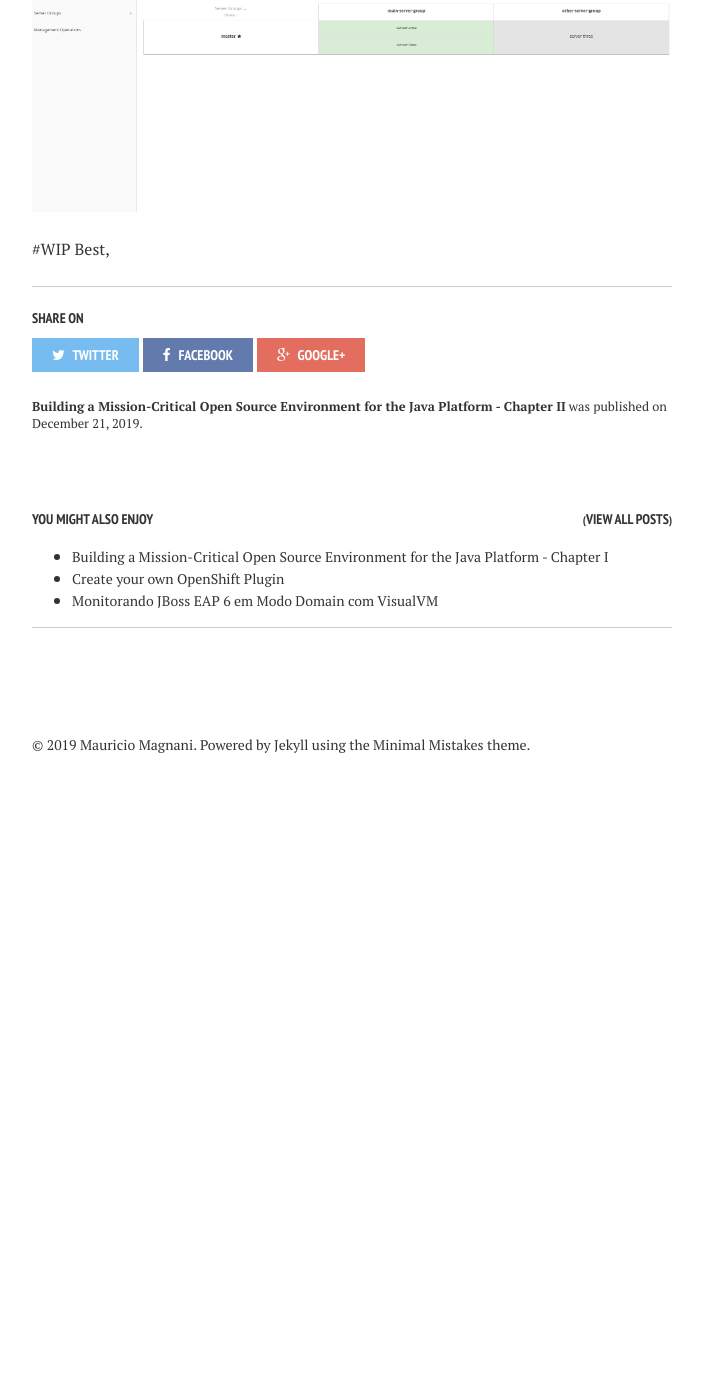
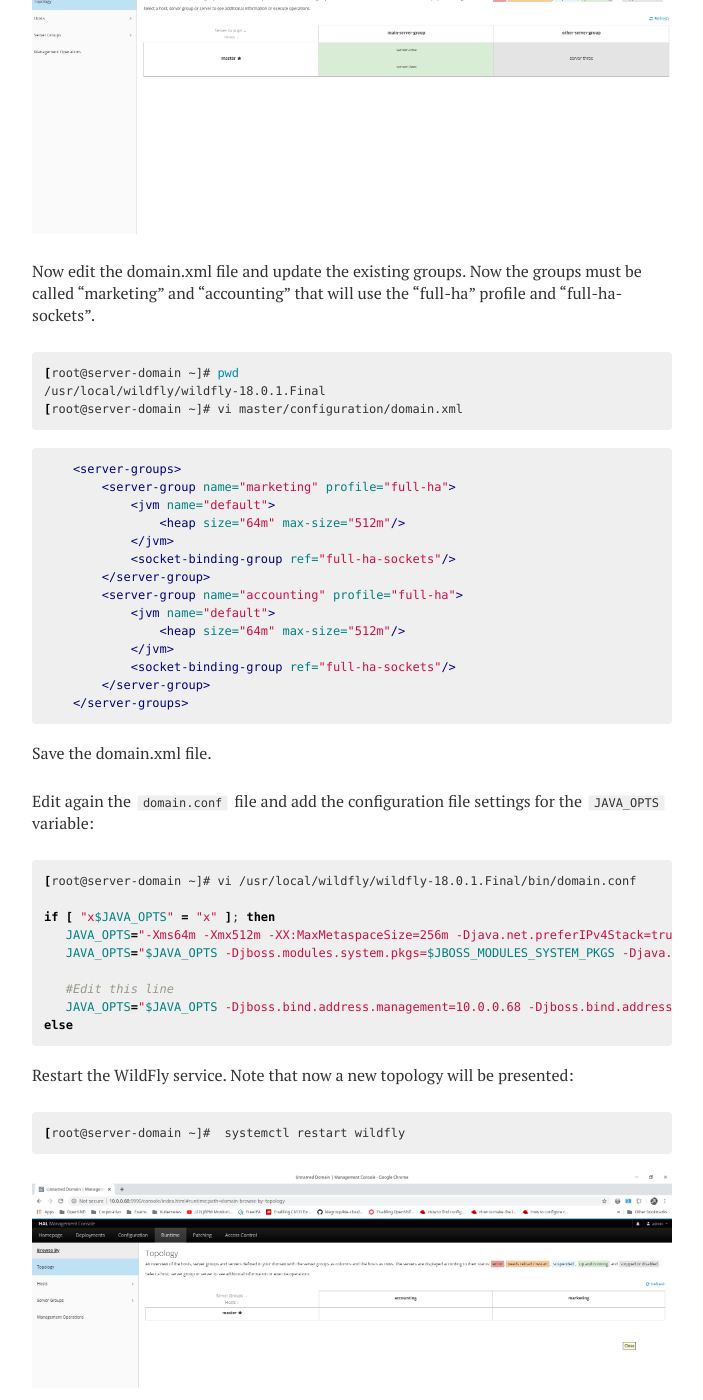
Before and after one commit to msmagnanijr/msmagnanijr.github.io, a Jekyll site: the page built from _posts/2019-12-21-wildfly-ha-2.md, in a window 1280 px wide and 1400 px high, scrolled down 5441 px. Shown: the whole window, without its empty margins (288-991 px from the left). Built offline with Jekyll 4.4.1, drawn with Linux system fonts in a browser that asks for light colours; nearby versions of some CDN libraries; comment, search, counter and statistics services are not loaded; before the commit the page ends 6244 px from its top, so only the background shows below that; some of the changed text lies outside the part shown.

Commit message:
add new wildfly post

```diff
--- a/_posts/2019-12-21-wildfly-ha-2.md
+++ b/_posts/2019-12-21-wildfly-ha-2.md
@@ -211,7 +211,7 @@ Now create a new directory called "master" based on the "domain" directory.
 [root@server-domain ~]# cp -Rap domain master
 {% endhighlight %}
 
-Edit again the `domain.conf` file and add the binding settings for the `JAVA_OPTS` variable:
+Edit again the `domain.conf` file and add the configuration dir settings for the `JAVA_OPTS` variable:
 
 {% highlight bash %}
 [root@server-domain ~]# vi /usr/local/wildfly/wildfly-18.0.1.Final/bin/domain.conf
@@ -237,6 +237,54 @@ In the management console you will notice that we are still using the standard t
 
 ![](/images/201912-hawildfly-08.png)
 
+Now edit the domain.xml file and update the existing groups. Now the groups must be called "marketing" and "accounting" that will use the "full-ha" profile and "full-ha-sockets".
+
+{% highlight bash %}
+[root@server-domain ~]# pwd
+/usr/local/wildfly/wildfly-18.0.1.Final
+[root@server-domain ~]# vi master/configuration/domain.xml
+{% endhighlight %}
+
+{% highlight xml %}
+    <server-groups>
+        <server-group name="marketing" profile="full-ha">
+            <jvm name="default">
+                <heap size="64m" max-size="512m"/>
+            </jvm>
+            <socket-binding-group ref="full-ha-sockets"/>
+        </server-group>
+        <server-group name="accounting" profile="full-ha">
+            <jvm name="default">
+                <heap size="64m" max-size="512m"/>
+            </jvm>
+            <socket-binding-group ref="full-ha-sockets"/>
+        </server-group>
+    </server-groups>
+{% endhighlight %}
+
+Save the domain.xml file.
+
+Edit again the `domain.conf` file and add the configuration file settings for the `JAVA_OPTS` variable:
+
+{% highlight bash %}
+[root@server-domain ~]# vi /usr/local/wildfly/wildfly-18.0.1.Final/bin/domain.conf
+
+if [ "x$JAVA_OPTS" = "x" ]; then
+   JAVA_OPTS="-Xms64m -Xmx512m -XX:MaxMetaspaceSize=256m -Djava.net.preferIPv4Stack=true"
+   JAVA_OPTS="$JAVA_OPTS -Djboss.modules.system.pkgs=$JBOSS_MODULES_SYSTEM_PKGS -Djava.awt.headless=true"
+
+   #Edit this line
+   JAVA_OPTS="$JAVA_OPTS -Djboss.bind.address.management=10.0.0.68 -Djboss.bind.address=10.0.0.68 -Djboss.domain.base.dir=/usr/local/wildfly/wildfly-18.0.1.Final/master -Djboss.host.default.config=host-master.xml"
+else
+{% endhighlight %}
+
+Restart the WildFly service. Note that now a new topology will be presented:
+
+{% highlight bash %}
+[root@server-domain ~]#  systemctl restart wildfly
+{% endhighlight %}
+
+![](/images/201912-hawildfly-09.png)
 
 #WIP
 Best,
```
Also changed, not shown: images/201912-hawildfly-09.png (added).
